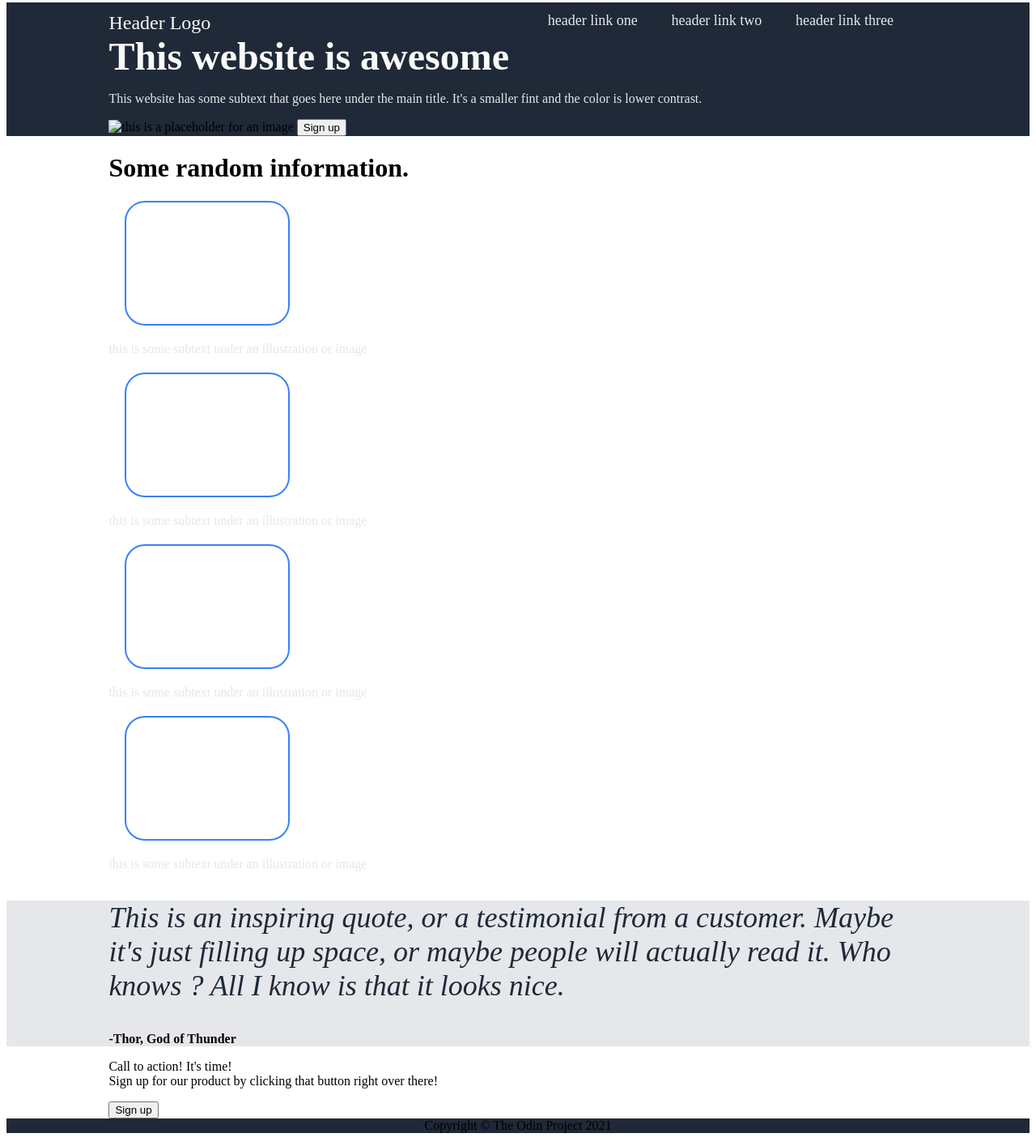
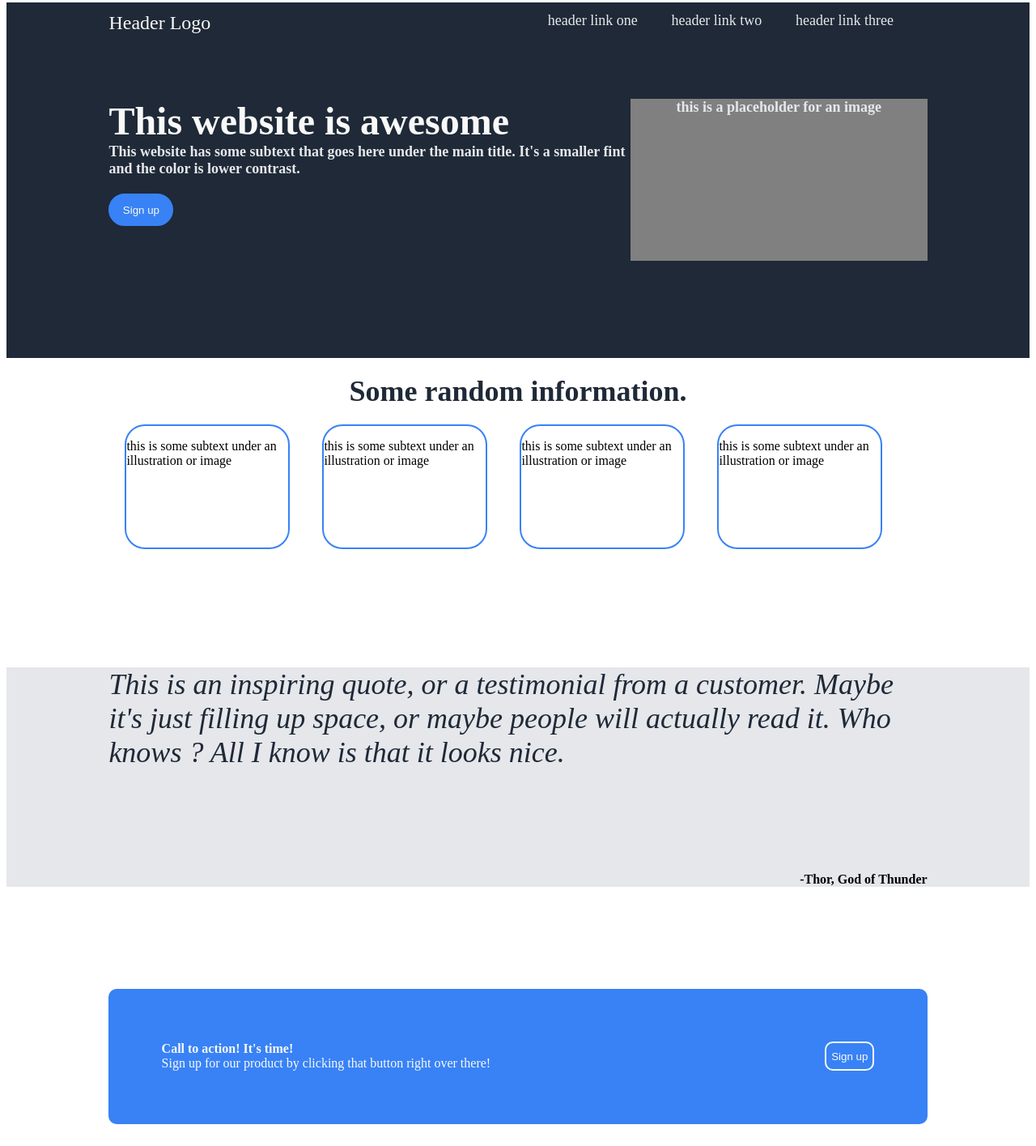
Before and after one commit to teddyalexandre/odin-landing-page, a plain HTML site: page index.html in a window 1280 px wide. Shown: the part 5-1420 px from the top of the page at 81% size. Drawn offline with Linux system fonts and the light colour scheme.

Commit message:
better version with flexboxes, not finished

```diff
--- a/index.html
+++ b/index.html
@@ -18,49 +18,45 @@
             <div class="link-h">header link three</div>
         </div>
 
-        <span class="main-text">This website is awesome</span>
-        <p>This website has some subtext that goes here under the main title. It's a smaller fint and the color is lower contrast.</p>
-        <img src="" alt="this is a placeholder for an image">
-        <button type="button">Sign up</button>
+        <div class="header-text-img">
+            <div class="header-text">
+                <div class="main">This website is awesome</div>
+                <div class="secondary">This website has some subtext that goes here under the main title. It's a smaller fint and the color is lower contrast.</div>
+                <button class="button">Sign up</button>
+            </div>
+
+            <div class="image">this is a placeholder for an image</div>
+        </div>
     </div>
 
     <div class="boxes">
-        <h1>Some random information.</h1>
+        <div class="rd-info">Some random information.</div>
         <div class="rounded-and-text">
-            <!-- Créer de quoi faire des cercles arrondis aux coins -> ça sent le flex-box, vu la disposition des éléments-->
-            <div class="rounded-circles"></div>
-            <span class="text-circle">this is some subtext under an illustration or image</span>
-        </div>
-
-        <div class="rounded-and-text">
-            <!-- Créer de quoi faire des cercles arrondis aux coins -> ça sent le flex-box, vu la disposition des éléments-->
-            <div class="rounded-circles"></div>
-            <span class="text-circle">this is some subtext under an illustration or image</span>
-        </div>
-
-        <div class="rounded-and-text">
-            <!-- Créer de quoi faire des cercles arrondis aux coins -> ça sent le flex-box, vu la disposition des éléments-->
-            <div class="rounded-circles"></div>
-            <span class="text-circle">this is some subtext under an illustration or image</span>
-        </div>
-
-        <div class="rounded-and-text">
-            <!-- Créer de quoi faire des cercles arrondis aux coins -> ça sent le flex-box, vu la disposition des éléments-->
-            <div class="rounded-circles"></div>
-            <span class="text-circle">this is some subtext under an illustration or image</span>
+            <div class="single-elt">
+                <p>this is some subtext under an illustration or image</p>
+            </div>
+            <div class="single-elt">
+                <p>this is some subtext under an illustration or image</p>
+            </div>
+            <div class="single-elt">
+                <p>this is some subtext under an illustration or image</p>
+            </div>
+            <div class="single-elt">
+                <p>this is some subtext under an illustration or image</p>
+            </div>
         </div>
     </div>
 
     <div class="quote">
-        <p>This is an inspiring quote, or a testimonial from a customer. Maybe it's just filling up space, or maybe people will actually read it. Who knows ? All I know is that it looks nice.</p>
+        <div class="quotetext">This is an inspiring quote, or a testimonial from a customer. Maybe it's just filling up space, or maybe people will actually read it. Who knows ? All I know is that it looks nice.</div>
 
-        <strong>-Thor, God of Thunder</strong>
+        <div class="author">-Thor, God of Thunder</div>
     </div>
 
     <div class="third-section">
-        <p><span class="small-text">Call to action! It's time!</span><br> Sign up for our product by clicking that button right over there!</p>
+        <div class="textthree"><span class="small-text">Call to action! It's time!</span><br> Sign up for our product by clicking that button right over there!</div>
 
-        <button type="button">Sign up</button>
+        <button class="button-two">Sign up</button>
     </div>
 
     <div class="footer">
--- a/styles.css
+++ b/styles.css
@@ -9,11 +9,41 @@
     background-color: #1F2937;
 }
 
-.main-text {
-    /* This website is awesome */
+.hero {
+    padding-bottom: 40px;
+}
+
+.header-text-img {
+    display: flex;
+    flex-direction: row;
     font-size: 48px;
     color: #F9FAF8;
     font-weight: 800;
+    margin-top: 80px;
+    margin-bottom: 80px;
+}
+
+.header-text-img .header-text {
+    display: flex;
+    flex-direction: column;
+    flex-grow: 1;
+}
+
+.header-text .main {
+    /* This text is awesome */
+    font-size: 48px;
+    font-weight: 800;
+    color: #F9FAF8;
+}
+
+.header-text .secondary,
+.header-text-img .image {
+    font-size: 18px;
+    color: #E5E7EB;
+}
+
+.header-text .button {
+    background-color: #3882F6;
 }
 
 .hero h2 {
@@ -30,15 +60,25 @@
     color: #E5E7EB;
 }
 
-.img {
+.header-text-img .image {
     /* Background gray rectangle for the image */
-    width: 200px;
-    height: 100px;
+    width: 500px;
+    height: 200px;
+    text-align: center;
     background-color: gray;
+    top: 50%;
+    left: 50%;
+    flex-grow: 4;
 }
 
 .button {
     background-color: #3882F6;
+    color: #F9FAF8;
+    border-radius: 25px;
+    width: 80px;
+    height: 40px;
+    margin-top: 20px;
+    border: 2px solid #3882F6;
 }
 
 .h1 {
@@ -48,35 +88,15 @@
     font-size: 36px;
 }
 
-.quote p {
-    /* Quote text */
-    font-size: 36px;
-    font-style: italic;
-    color: #1F2937;
-    font-weight: 300;
-}
-
-.quote {
-    /* Quote background */
-    background-color: #E5E7EB;
-}
-
 .footer {
     text-align: center;
-}
-
-.rounded-circles {
-    border-radius: 25px;
-    width: 200px;
-    height: 150px;
-    margin: 20px;
-    border: 2px solid #3882F6;
+    color: #F9FAF8;
+    padding-top: 10%;
 }
 
 .hero,
 .boxes,
 .footer,
-.quote,
 .third-section {
     padding-left: 10%;
     padding-right: 10%;
@@ -104,3 +124,68 @@
     font-size: 18px;
     flex-grow: 1;
 }
+
+.rd-info {
+    text-align: center;
+    font-size: 36px;
+    font-weight: 800;
+    color: #1F2937;
+    margin-top: 20px;
+}
+
+.rounded-and-text {
+    display: flex;
+    flex-direction: row;
+    flex-wrap: nowrap;
+}
+
+.single-elt {
+    border-radius: 25px;
+    width: 200px;
+    height: 150px;
+    margin: 20px;
+    border: 2px solid #3882F6;
+}
+
+.quote {
+    /* Quote background */
+    background-color: #E5E7EB;
+}
+
+.quotetext {
+    /* Quote text */
+    margin: 10%;
+    font-size: 36px;
+    font-style: italic;
+    color: #1F2937;
+    font-weight: 300;
+}
+
+.author {
+    margin: 10%;
+    text-align: right;
+    font-weight: 800;
+}
+
+.third-section {
+    display: flex;
+    flex-direction: row;
+    justify-content: space-between;
+    background-color: #3882F6;
+    color: #F9FAF8;
+    border-radius: 10px;
+    padding: 5%;
+    margin: 10%;
+    border: 2px solid #3882F6;
+}
+
+.small-text {
+    font-weight: 800;
+}
+
+.button-two {
+    border: 2px solid #F9FAF8;
+    border-radius: 10px;
+    color: #F9FAF8;
+    background-color: #3882F6;
+}
```
